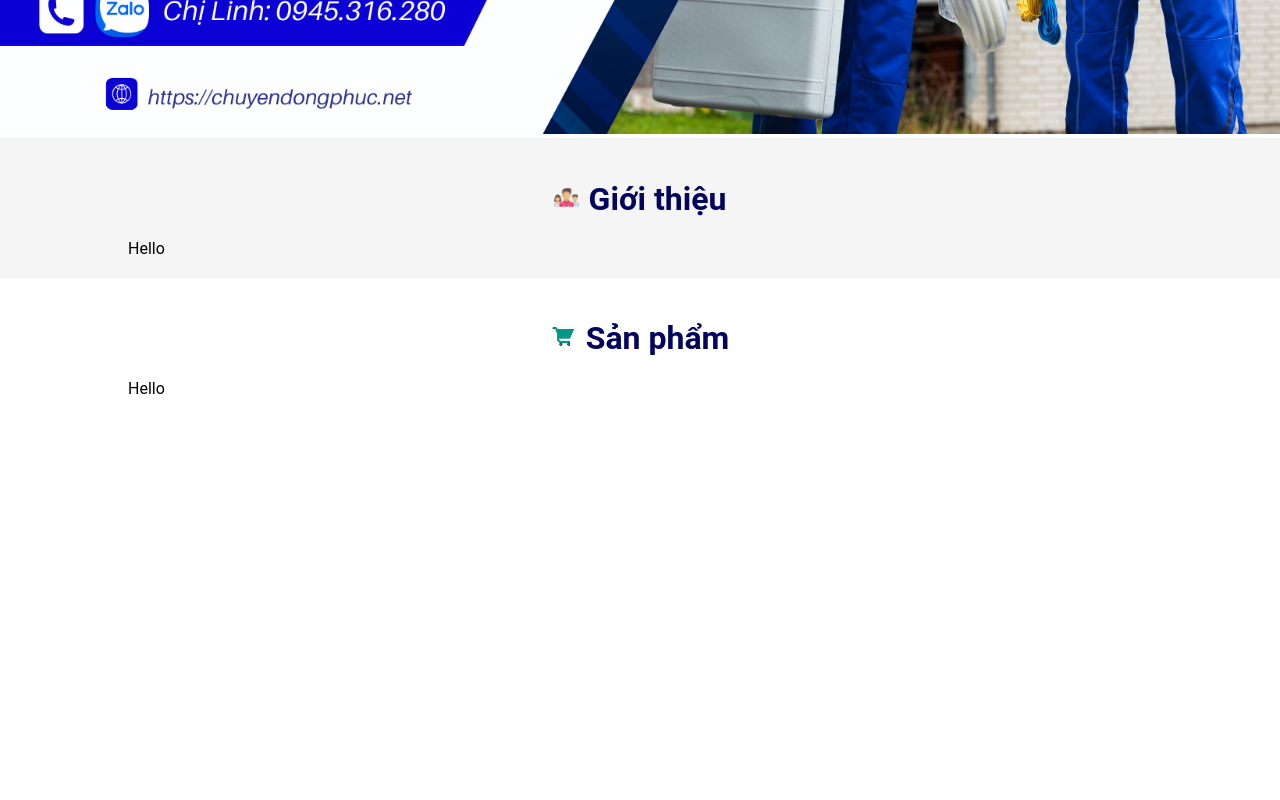
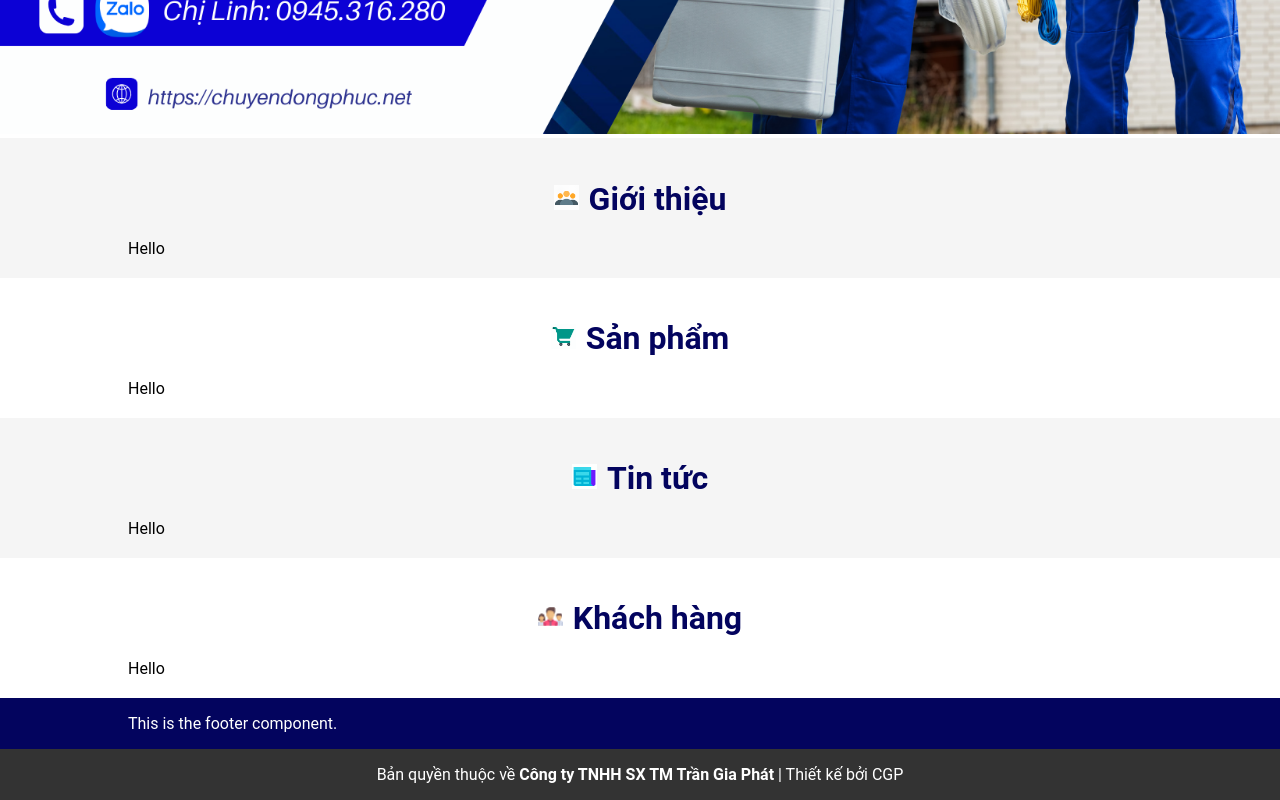
Before and after one commit to chauanphu/e-quanaocongnhan, a Next.js app: page / in a window 1280 px wide. Shown: the part 835-1635 px from the top of the page. Before the commit the page ends 1253 px from the top, so only its background shows below. Built offline with nearby package versions, Linux system fonts and the light colour scheme.

Commit message:
Add footer template

```diff
--- /dev/null
+++ b/components/Footer.tsx
@@ -0,0 +1,19 @@
+
+import styles from "../styles/Footer.module.scss";
+
+const Footer = () => {
+  return (
+    <footer className={styles.footer}>
+        <div className={styles.footer__contents}>
+            <div className="container">
+                <p>This is the footer component.</p>
+            </div>
+        </div>
+        <div className={styles.footer__copy_rights}>
+            <p>Bản quyền thuộc về <strong>Công ty TNHH SX TM Trần Gia Phát</strong> | Thiết kế bởi CGP</p>
+        </div>
+    </footer>
+  );
+};
+
+export default Footer;
--- a/components/layout.tsx
+++ b/components/layout.tsx
@@ -2,6 +2,7 @@ import { useState } from "react";
 import Navbar from "./Navbar";
 import Sidebar from "./Sidebar";
 import CTO from "./CTO";
+import Footer from "./Footer";
 
 
 export default function Layout({ children }) {
@@ -24,6 +25,7 @@ export default function Layout({ children }) {
       <main>
         {children}
       </main>
+      <Footer/>
     </>
   )
 }
--- a/pages/index.jsx
+++ b/pages/index.jsx
@@ -2,8 +2,10 @@ import PageDescription from '../components/page-description';
 import Banner from '../components/Banner';
 import Section from '../components/Section';
 import banner_1 from '../public/images/banner-1.webp';
-import team_icon from '../public/images/team.png';
+import about_us_icon from '../public/images/about-us-icon.gif';
+import customer_icon from '../public/images/team.png';
 import cart_icon from '../public/images/cart-icon.gif';
+import articles_icon from '../public/images/news-icon.gif';
 
 export default function Home() {
 
@@ -11,10 +13,16 @@ export default function Home() {
     <>
       <PageDescription title='Trang chủ'/>
       <Banner image={banner_1}/>
-      <Section title={"Giới thiệu"} image={team_icon} contrast_bg={true}>
+      <Section title={"Giới thiệu"} image={about_us_icon} contrast_bg={true}>
         Hello
       </Section>
       <Section title={"Sản phẩm"} image={cart_icon}>
+        Hello
+      </Section>
+      <Section title={"Tin tức"} image={articles_icon} contrast_bg={true}>
+        Hello
+      </Section>
+      <Section title={"Khách hàng"} image={customer_icon}>
         Hello
       </Section>
     </>
--- /dev/null
+++ b/styles/Footer.module.scss
@@ -0,0 +1,41 @@
+
+@import './variables.scss';
+.footer {
+  display: flex;
+  justify-content: space-between;
+  align-items: center;
+  display: flex;
+  flex-direction: column;
+  color: white;
+
+
+  &__logo {
+    font-size: 24px;
+    font-weight: bold;
+  }
+
+  &__contents{
+    background-color: $color-primary-dark;
+    width: 100%;
+  }
+  &__copy_rights{
+    background-color: #333;
+    display: flex;
+    justify-content: center;
+    text-align: center;
+    width: 100%;
+  }
+  &__links {
+    display: flex;
+    gap: 20px;
+
+    a {
+      color: #fff;
+      text-decoration: none;
+
+      &:hover {
+        text-decoration: underline;
+      }
+    }
+  }
+}
--- a/styles/Navbar.module.scss
+++ b/styles/Navbar.module.scss
@@ -1,5 +1,13 @@
 @import "./variables.scss";
 .header {
+  // Add a box shadow
+  box-shadow: 0 2px 4px rgba(0, 0, 0, 0.1);
+  // add sticky position
+  position: sticky;
+  top: 0;
+  z-index: 999;
+  // Set the background color to be white
+  background-color: white;
     li {
       display: flex;
       &:not(:last-child) {
```
Also changed, not shown: public/images/about-us-icon.gif (added), public/images/news-icon.gif (added).
